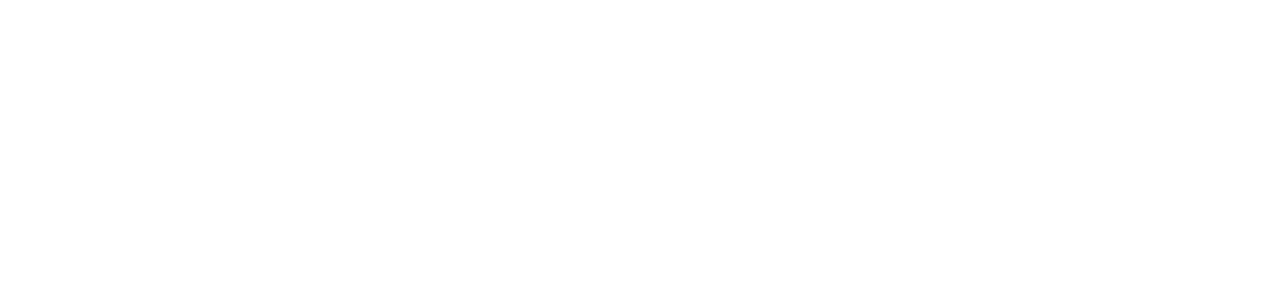
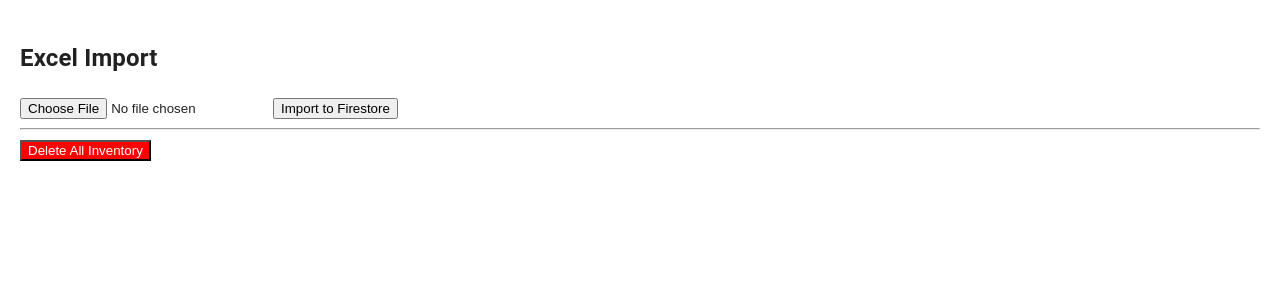
Before and after one commit to Jajaja123Ja/ZhiyuanProject, a React (Vite) app in the folder inventory/: page /Upload in a window 1280 px wide. Before the commit this address had no page. Shown: the top 300 px of the page. Built offline with nearby package versions, Linux system fonts and the light colour scheme.

Commit message:
InventoryComplete

```diff
--- a/inventory/package.json
+++ b/inventory/package.json
@@ -23,7 +23,8 @@
     "react-chartjs-2": "^5.3.0",
     "react-dom": "^18.3.1",
     "react-icons": "^5.4.0",
-    "react-router-dom": "^7.1.3"
+    "react-router-dom": "^7.1.3",
+    "xlsx": "^0.18.5"
   },
   "devDependencies": {
     "@eslint/js": "^9.17.0",
--- a/inventory/src/App.jsx
+++ b/inventory/src/App.jsx
@@ -13,6 +13,7 @@ import { CssBaseline } from '@mui/material';
 import ProtectedRoute from './Components/ProtectedRoute';
 import ManageAccounts from './Pages/ManageAccounts';
 import ActivityLogs from './Pages/ActivityLogs';
+import ExcelUploader from './Components/ExcelUploader';
 
 function App() {
   return (
@@ -45,6 +46,14 @@ function App() {
           element={
 
               <ManageAccounts />
+
+          }
+        />
+        <Route
+          path="/Upload"
+          element={
+
+              <ExcelUploader />
 
           }
         />
--- /dev/null
+++ b/inventory/src/Components/ExcelUploader.jsx
@@ -0,0 +1,190 @@
+import React, { useState } from "react";
+import * as XLSX from "xlsx";
+import { db } from "../firebase";
+import {
+  collection,
+  addDoc,
+  getDocs,
+  writeBatch,
+  serverTimestamp
+} from "firebase/firestore";
+
+const desiredSheets = [
+  "BM SUMMARY (FEB)",
+  "KL SUMMARY (FEB)",
+  "PERI SUMMARY (FEB)"
+];
+
+const ExcelUploader = () => {
+  const [file, setFile] = useState(null);
+
+  const handleFileChange = (e) => {
+    setFile(e.target.files[0]);
+  };
+
+  // Function to handle missing values
+  const safe = (val) => (val === undefined || val === null || val === "" ? "" : val.toString().trim());
+
+  const handleUpload = async () => {
+    if (!file) {
+      alert("Please select an Excel file first.");
+      return;
+    }
+
+    try {
+      const data = await file.arrayBuffer();
+      const workbook = XLSX.read(data, { type: "array" });
+
+      for (const sheetName of desiredSheets) {
+        if (!workbook.Sheets[sheetName]) {
+          console.warn(`Sheet "${sheetName}" not found.`);
+          continue;
+        }
+
+        const ws = workbook.Sheets[sheetName];
+
+        // Extract all rows first
+        let allRows = XLSX.utils.sheet_to_json(ws, { header: 1, defval: "" });
+
+        console.log("Raw Extracted Rows:", allRows.slice(0, 10)); // Debug first 10 rows
+
+        // Identify and skip title rows
+        let headerRowIndex = 0;
+        for (let i = 0; i < allRows.length; i++) {
+          if (allRows[i].includes("CODE")) {
+            headerRowIndex = i;
+            break;
+          }
+        }
+
+        console.log("Detected Header Row Index:", headerRowIndex);
+
+        // Extract headers from the detected row
+        const headers = allRows[headerRowIndex].map((h) => (h ? h.trim() : ""));
+        console.log("Extracted Headers:", headers);
+
+        // Ensure headers are valid
+        if (!headers.includes("CODE") || !headers.includes("CATEGORY")) {
+          console.error("Headers not detected correctly. Check Excel format.");
+          alert("Error: Column headers were not detected properly.");
+          return;
+        }
+
+        // Manually map columns to avoid shifting errors
+        const columnMap = {
+          CODE: "CODE",
+          CATEGORY: "CATEGORY",
+          BRAND: "BRAND",
+          PRODUCTNAME: "PRODUCT NAME",
+          TIPSIZE: "TIP SIZE",
+          PRICE: "PRICE",
+          OPENINGSTOCK: "OPENING STOCK",
+          INDELIVERY: "IN (DELIVERY)",
+          INRTS: "IN (RTS)",
+          INYUANREPAIRED: "IN (YUAN REPAIRED)",
+          OUTSALE: "OUT (SALE)",
+          OUTDAMAGED: "OUT (DAMAGED)",
+          OUTFREEBIES: "OUT (FREEBIE/S)",
+          ENDINGSTOCK: "ENDING STOCK",
+          STATUS: "STATUS"
+        };
+
+        // Extract data starting from the row AFTER the headers
+        let rows = XLSX.utils.sheet_to_json(ws, {
+          header: headers,
+          range: headerRowIndex + 1,
+          defval: "",
+          raw: false,
+        });
+
+        console.log("First 5 Parsed Rows:", rows.slice(0, 5));
+
+        let lastBrand = ""; // Keep track of last non-empty brand
+
+        for (const row of rows) {
+          if (!row[columnMap.CODE] || row[columnMap.CODE].trim() === "") {
+            console.warn("Skipping row due to missing CODE:", row);
+            continue; // Skip rows with empty CODE
+          }
+
+          // Fill missing BRAND values from previous row
+          let brandVal = safe(row[columnMap.BRAND]);
+          if (!brandVal) {
+            brandVal = lastBrand;
+          } else {
+            lastBrand = brandVal;
+          }
+
+          // Extract other fields with correct mapping
+          const docData = {
+            CODE: safe(row[columnMap.CODE]),
+            CATEGORY: safe(row[columnMap.CATEGORY]),
+            BRAND: brandVal,
+            PRODUCTNAME: safe(row[columnMap.PRODUCTNAME]),
+            TIPSIZE: safe(row[columnMap.TIPSIZE]),
+            PRICE: safe(row[columnMap.PRICE]).replace(/[P,]/g, ""), // Clean price
+            OPENINGSTOCK: safe(row[columnMap.OPENINGSTOCK]),
+            INDELIVERY: safe(row[columnMap.INDELIVERY]),
+            INRTS: safe(row[columnMap.INRTS]),
+            INYUANREPAIRED: safe(row[columnMap.INYUANREPAIRED]),
+            OUTSALE: safe(row[columnMap.OUTSALE]),
+            OUTDAMAGED: safe(row[columnMap.OUTDAMAGED]),
+            OUTFREEBIES: safe(row[columnMap.OUTFREEBIES]),
+            ENDINGSTOCK: safe(row[columnMap.ENDINGSTOCK]),
+            STATUS: safe(row[columnMap.STATUS]) || "OK", // Default to OK
+            CREATED_AT: serverTimestamp()
+          };
+
+          console.log("Sheet:", sheetName);
+          console.log("Processed Row:", docData);
+
+          await addDoc(collection(db, "Inventory"), docData);
+        }
+      }
+
+      alert("Import complete!");
+    } catch (err) {
+      console.error("Error importing Excel:", err);
+      alert("Failed to import Excel. See console for details.");
+    }
+  };
+
+  // Handler for deleting ALL docs in `Inventory`
+  const handleDeleteAll = async () => {
+    if (!window.confirm("Are you sure you want to delete ALL Inventory docs?")) {
+      return;
+    }
+
+    try {
+      const snapshot = await getDocs(collection(db, "Inventory"));
+      const batch = writeBatch(db);
+      snapshot.forEach((docSnap) => {
+        batch.delete(docSnap.ref);
+      });
+      await batch.commit();
+      alert("All Inventory docs have been deleted!");
+    } catch (error) {
+      console.error("Error deleting inventory docs:", error);
+      alert("Failed to delete Inventory docs. See console for details.");
+    }
+  };
+
+  return (
+    <div style={{ padding: "20px" }}>
+      <h2>Excel Import</h2>
+      <input type="file" accept=".xlsx, .xls" onChange={handleFileChange} />
+      <button onClick={handleUpload}>Import to Firestore</button>
+
+      <hr />
+
+      <button
+        onClick={handleDeleteAll}
+        style={{ backgroundColor: "red", color: "white" }}
+      >
+        Delete All Inventory
+      </button>
+    </div>
+  );
+};
+
+export default ExcelUploader;
--- a/inventory/src/Pages/Materials.jsx
+++ b/inventory/src/Pages/Materials.jsx
@@ -46,9 +46,16 @@ const Materials = () => {
   const [updatedItem, setUpdatedItem] = useState({});
   const [deleteModalOpen, setDeleteModalOpen] = useState(false);
   const [itemToDelete, setItemToDelete] = useState(null);
-  const [brandFilter, setBrandFilter] = useState(""); // Store selected brand
+  const [brandFilter, setBrandFilter] = useState("");
   const [successModalOpen, setSuccessModalOpen] = useState(false);
   const [successMessage, setSuccessMessage] = useState("");
+  const [totalItems, setTotalItems] = useState(0);
+const [brandCounts, setBrandCounts] = useState({
+  BLM: 0,
+  KL: 0,
+  PERI: 0,
+});
+
 
 
 
@@ -60,7 +67,7 @@ const Materials = () => {
       const inventoryCollection = collection(db, "Inventory");
       const snapshot = await getDocs(inventoryCollection);
       const realData = snapshot.docs.map((doc) => ({
-          id: doc.id, // Firestore document ID (for internal use)
+        id: doc.id,
         CODE: doc.data().CODE || "",
         CATEGORY: doc.data().CATEGORY || "",
         BRAND: doc.data().BRAND || "",
@@ -76,6 +83,15 @@ const Materials = () => {
       }));
 
       setMaterials(realData);
+      setTotalItems(realData.length); // Set total number of items
+
+      // Count items per brand
+      const brandCounter = {
+        BLM: realData.filter((item) => item.CODE.startsWith("BLM")).length,
+        KL: realData.filter((item) => item.CODE.startsWith("KL")).length,
+        PERI: realData.filter((item) => item.CODE.startsWith("PERI")).length,
+      };
+      setBrandCounts(brandCounter);
     } catch (error) {
       console.error("Error fetching materials:", error);
     } finally {
@@ -85,6 +101,7 @@ const Materials = () => {
 
   fetchMaterials();
 }, []);
+
 
   const filterByBrand = (brand) => {
     setBrandFilter(brand);
@@ -269,20 +286,27 @@ const Materials = () => {
           >
             Create New Item
           </Button>
-          <Box sx={{ display: "flex", gap: 2, mb: 2 }}>
+          <Box sx={{ display: "flex", justifyContent: "space-between", mb: 2 }}>
+  <Typography variant="h6">
+    Total Items: <strong>{totalItems}</strong>
+  </Typography>
+
+  <Box sx={{ display: "flex", gap: 2 }}>
     <Button variant="contained" color="primary" onClick={() => filterByBrand("BLM")}>
-              BilMagic
+      BilMagic ({brandCounts.BLM})
     </Button>
     <Button variant="contained" color="secondary" onClick={() => filterByBrand("KL")}>
-              Konllen
+      Konllen ({brandCounts.KL})
     </Button>
     <Button variant="contained" color="success" onClick={() => filterByBrand("PERI")}>
-              Peri
+      Peri ({brandCounts.PERI})
     </Button>
     <Button variant="outlined" onClick={resetFilter}>
       Reset Filter
     </Button>
   </Box>
+</Box>
+
 
 
           <TableContainer component={Paper} sx={{ maxHeight: 900 }}>
```
Also changed, not shown: 1 other file (tests, documents, lock files or other folders). Lines whose indentation alone changed are shown as unchanged.
